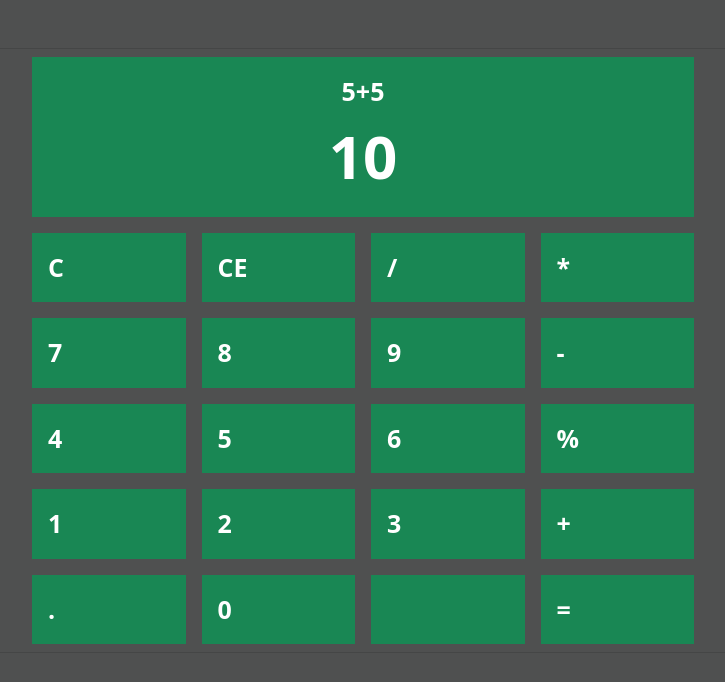
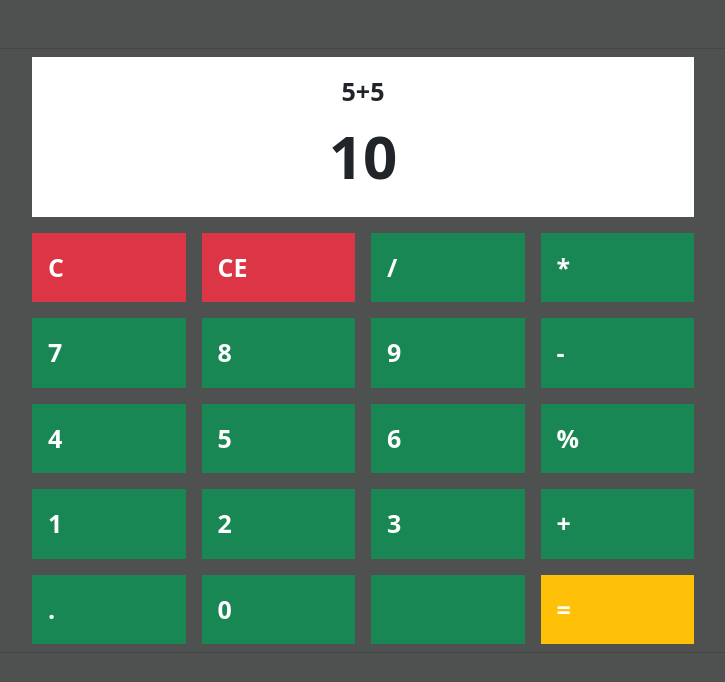
Before and after one commit to kaligu/IJSE-IT-Module-Assignment-Calculator, a plain HTML site: page index.html in a window 1280 px wide. Shown: the whole page, without its empty margins (277-1002 px from the left). Drawn offline with Linux system fonts and the light colour scheme.

Commit message:
frontend implemented

```diff
--- a/index.html
+++ b/index.html
@@ -17,16 +17,16 @@
           <div class="mx-lg-5">
           <div class="mx-lg-5">
               <div class="row mx-sm-0 mx-md-2 mx-lg-5 ms-md-0">
-                  <div class="card-body text-white fw-bolder bg-success my-2 col-sm-12 mx-2 col-lg-12 col-md-12">
+                  <div class="card-body text-dark fw-bolder bg-white my-2 col-sm-12 mx-2 col-lg-12 col-md-12">
                       <div class="text-center" id="calDescription">5+5</div>
                       <div class="text-center" id="calOutput">10</div>
                   </div>
               </div>
               <div class="row mx-sm-0 mx-md-2 mx-lg-5 ms-md-0">
-                  <div class="card-body text-white fw-bolder bg-success my-2 col-sm-12 mx-2 col-lg-2 col-md-2" >
+                  <div class="card-body text-white fw-bolder bg-danger my-2 col-sm-12 mx-2 col-lg-2 col-md-2" >
                       C
                   </div>
-                  <div class="card-body text-white fw-bolder bg-success my-2 col-sm-12 mx-2 col-lg-2 col-md-2">
+                  <div class="card-body text-white fw-bolder bg-danger my-2 col-sm-12 mx-2 col-lg-2 col-md-2">
                       CE
                   </div>
                   <div class="card-body text-white fw-bolder bg-success my-2 col-sm-12 mx-2  col-lg-2 col-md-2">
@@ -88,7 +88,7 @@
                   <div class="card-body text-white fw-bolder bg-success my-2 col-sm-12 mx-2  col-lg-2 col-md-2">
 
                   </div>
-                  <div class="card-body text-white fw-bolder bg-success my-2 col-sm-12 mx-2 col-lg-2 col-md-2">
+                  <div class="card-body text-white fw-bolder bg-warning my-2 col-sm-12 mx-2 col-lg-2 col-md-2">
                       =
                   </div>
               </div>
```
